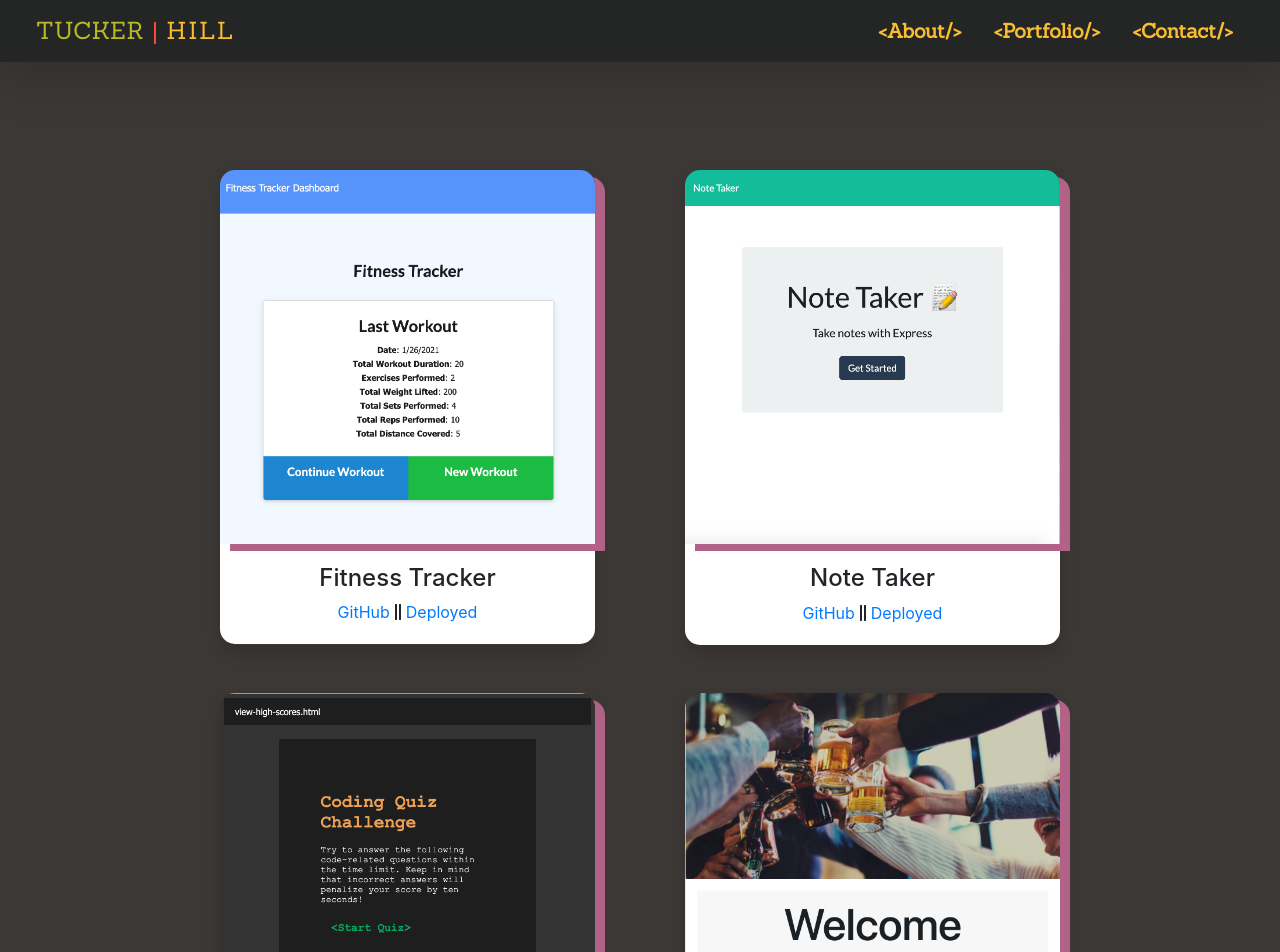
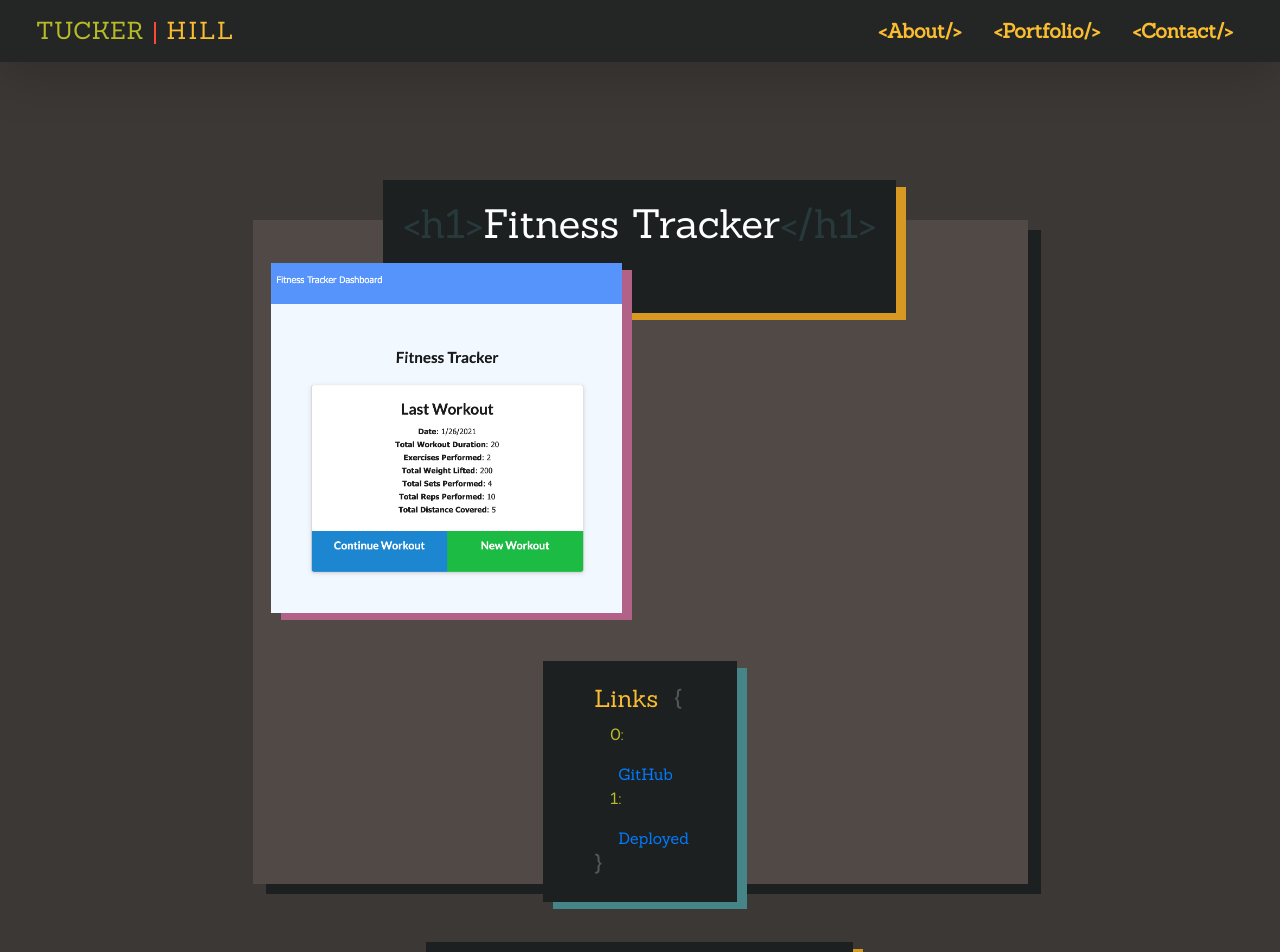
Before and after one commit to hill1635/hill-react-portfolio, a React (Create React App) app: page /portfolio in a window 1280 px wide. Shown: the top 952 px of the page. Built offline with nearby package versions, Linux system fonts and the light colour scheme.

Commit message:
Styling.

```diff
--- a/src/App.scss
+++ b/src/App.scss
@@ -12,7 +12,6 @@
   animation: dropDown .3s ease-in-out forwards;
   // border-radius: 5px;
   display: inline-block;
-  margin: -50px auto 50px auto;
   padding: 20px;
   transform-origin: top center;
 }
--- a/src/index.scss
+++ b/src/index.scss
@@ -38,6 +38,8 @@ header {
   background-color: $bg-h;
   box-shadow: 10px 7px $dark-yellow;
   color: white;
+  font-family: Sanchez, serif;
+  margin: -50px auto -50px auto;
 }
 
 footer {
--- a/src/pages/Portfolio/Project/index.js
+++ b/src/pages/Portfolio/Project/index.js
@@ -4,16 +4,52 @@ import projects from "../../../projects.json";
 
 function Project() {
   return (
-    <div className="projects col-12 p-0 rd-15">
+    <div className="projects col-12 p-0">
       {projects.map((project) => (
-        <div className="project-card mx-auto mb-5 px-0 rd-15 shadow">
-          <div className="col-12 border-0 bg-transparent px-0 rd-15">
-            <img src={project.img} alt={project.title} className="project-img m-0 p-0 rd-15-top"></img>
-            <div className="card-body bg-white project-body text-center px-0 rd-15-bottom">
-              <h4>{project.title}</h4>
-              <a href={project.github} target="_blank">GitHub</a>
-              <i class="fas fa-grip-lines-vertical mx-1"></i>
-              <a href={project.deployed} target="_blank">Deployed</a>
+        <div className="bg-main col-md-10 col-sm-11 mx-auto mb-5 px-0 text-center">
+          <header className="header mx-auto">
+            <span className="d-inline-flex">
+              <h1 className="element">&lt;h1&gt;</h1>
+              <h1 className="p-0 m-0">{project.title}</h1>
+              <h1 className="element">&lt;/h1&gt;</h1>
+            </span>
+          </header>
+          <div className="col-6">
+            <img
+              src={project.img}
+              alt={project.title}
+              className="project-img img-fluid m-0 p-0"
+            ></img>
+          </div>
+          <div className="linkBox project-body col-3 mx-auto mt-5 p-4">
+            <div className="mx-auto col-10 text-left">
+              <div className="d-inline-flex">
+                <h4 className="object">Links</h4>
+                <h4 className="character ml-3">&#123;</h4>
+              </div>
+              <div className="d-block pl-3">
+                <div className="d-block">
+                  <p className="string d-inline-block">0: </p>
+                  <a
+                    className="d-inline-block ml-2"
+                    href={project.github}
+                    target="_blank"
+                  >
+                    GitHub
+                  </a>
+                </div>
+                <div className="d-block">
+                  <p className="string d-inline-block">1: </p>
+                  <a
+                    className="d-inline-block ml-2"
+                    href={project.deployed}
+                    target="_blank"
+                  >
+                    Deployed
+                  </a>
+                </div>
+              </div>
+              <h4 className="character mb-0">&#125;</h4>
             </div>
           </div>
         </div>
--- a/src/pages/Portfolio/Project/style.scss
+++ b/src/pages/Portfolio/Project/style.scss
@@ -1,3 +1,5 @@
+@import "../../../index.scss";
+
 .projects {
   display: inline-flex;
   flex-direction: row;
@@ -5,10 +7,10 @@
 }
 
 .project-img {
-  width: 100%;
-  height: 100%;
-  max-width: 100%;
-  max-height: 450px;
+  min-width: 200px;
+  min-height: 200%;
+  max-height: 350px;
+  max-width: 350px;
 }
 
 .project-card {
@@ -21,15 +23,3 @@
   margin: -10px;
   width: 385px;
 }
-
-.rd-15 {
-  border-radius: 15px;
-}
-
-.rd-15-top {
-  border-radius: 15px 15px 0px 0px;
-}
-
-.rd-15-bottom {
-  border-radius: 0px 0px 15px 15px;
-}
--- a/src/pages/Portfolio/index.js
+++ b/src/pages/Portfolio/index.js
@@ -5,7 +5,7 @@ import "./style.scss";
 function Portfolio() {
   return (
     <div>
-      <main className="col-9 mt-5 pt-2 content">
+      <main className="col-9 mt-5 pt-2">
           <Project />
       </main>
     </div>
```
